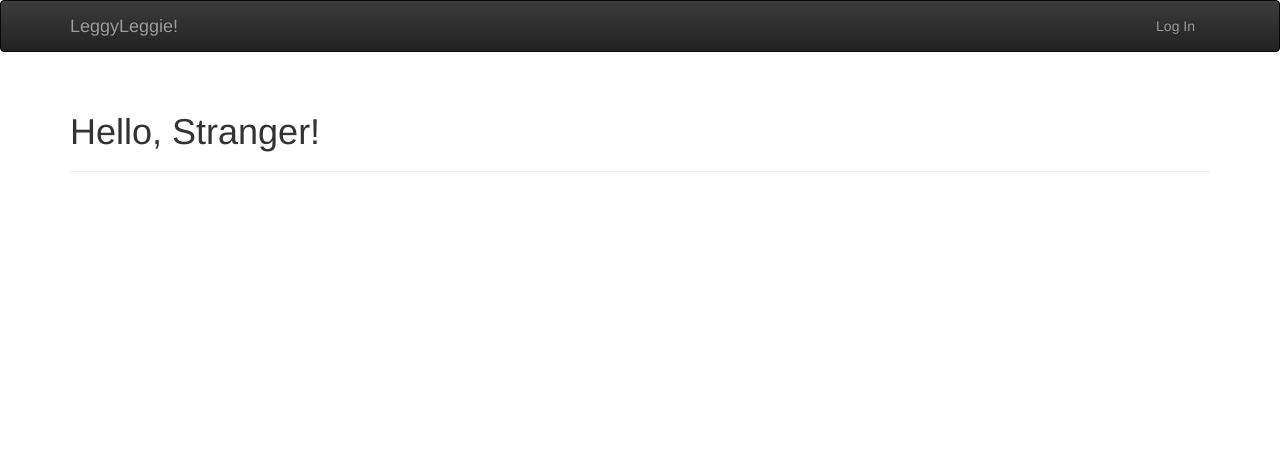
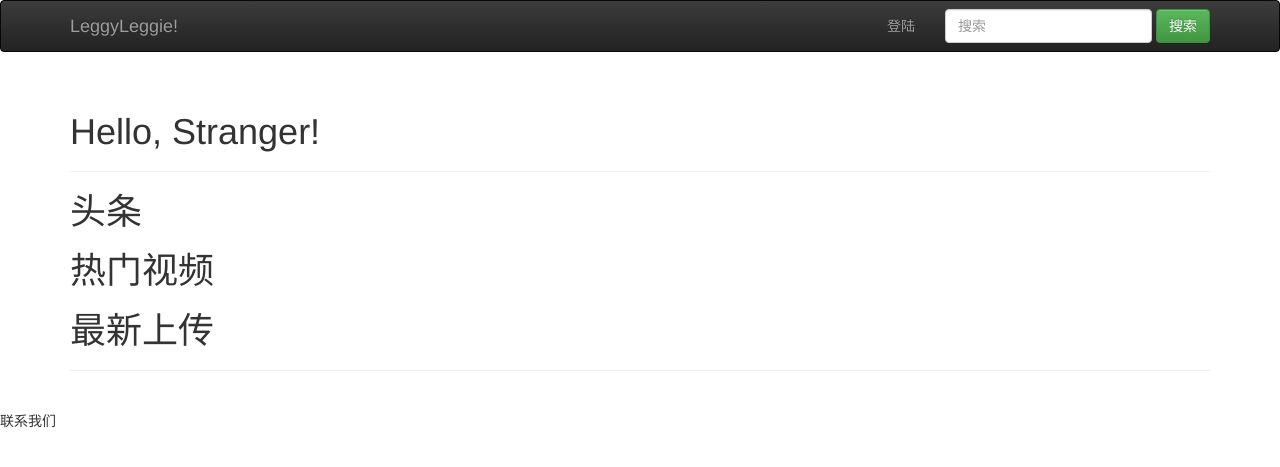
Before and after one commit to BigLeg/leggy, a Python web app: template pandora/sphinx/templates/index.html in a window 1280 px wide. Shown: the top 467 px of the page. Run offline with Jinja, Linux system fonts and the light colour scheme; the template is opened without the code that fills it, so the values that code supplies are empty; some libraries are stand-ins or nearby versions.

Commit message:
Template update

```diff
--- a/pandora/sphinx/templates/base.html
+++ b/pandora/sphinx/templates/base.html
@@ -38,16 +38,22 @@
               <b class="caret"></b>
             </a>
             <ul class="dropdown-menu">
-              <li><a href="{{ url_for('user.profile', id=current_user.id) }}">Profile</a></li>
-              <li><a href="{{ url_for('video.manage') }}">My videos</a></li>
-              <li><a href="{{ url_for('auth.change_password') }}">Change Password</a></li>
-              <li><a href="{{ url_for('auth.change_email_request') }}">Change Email</a></li>
-              <li><a href="{{ url_for('auth.logout') }}">Log Out</a></li>
+              <li><a href="{{ url_for('user.profile', id=current_user.id) }}">用户信息</a></li>
+              <li><a href="{{ url_for('video.manage') }}">我的视频</a></li>
+              <li><a href="{{ url_for('auth.change_password') }}">修改密码</a></li>
+              <li><a href="{{ url_for('auth.change_email_request') }}">修改邮箱</a></li>
+              <li><a href="{{ url_for('auth.logout') }}">注销</a></li>
             </ul>
           </li>
           {% else %}
-          <li><a href="{{ url_for('auth.login') }}">Log In</a></li>
+          <li><a href="{{ url_for('auth.login') }}">登陆</a></li>
           {% endif %}
+            <form class="navbar-form navbar-right" role="form">
+
+                <input type="text" placeholder="搜索" class="form-control" />
+
+                <button type="submit" class="btn btn-success">搜索</button>
+            </form>
         </ul>
       </div>
     </div>
@@ -65,6 +71,8 @@
 
     {% block page_content %}{% endblock %}
   </div>
+
+{% include '_footer.html' %}
 {% endblock %}
 
 {% block scripts %}
--- a/pandora/sphinx/templates/index.html
+++ b/pandora/sphinx/templates/index.html
@@ -1,7 +1,26 @@
 {% extends "base.html" %}
+
 
 {% block page_content %}
 <div class="page-header">
     <h1>Hello, {% if current_user.is_authenticated() %}{{ current_user.username }}{% else %}Stranger{% endif %}!</h1>
 </div>
+
+<div>
+    <div>
+        <h1>头条</h1>
+    </div>
+
+    <div>
+        <h1>热门视频</h1>
+    </div>
+
+    <div>
+        <h1>最新上传</h1>
+    </div>
+
+
+    <hr>
+
+</div>
 {% endblock %}
--- a/pandora/sphinx/www/home.py
+++ b/pandora/sphinx/www/home.py
@@ -1,8 +1,10 @@
 from flask import Blueprint
 from flask import render_template
-
+from model.video import Video
 site = Blueprint('home', 'www.home')
 
 @site.route('/')
 def index():
+    Video.hottest()
+    Video.newest()
     return render_template('index.html')
--- a/pandora/sphinx/www/video.py
+++ b/pandora/sphinx/www/video.py
@@ -7,6 +7,7 @@ from werkzeug.utils import secure_filename
 
 import util.video
 from model.video import Video
+from model.comment import Comment
 from model.user import User
 
 site = Blueprint('video', __name__)
```
Also changed, not shown: pandora/sphinx/model/video.py (+11 -0 lines), pandora/sphinx/templates/video/play.html (+17 -0 lines), 1 other file.
